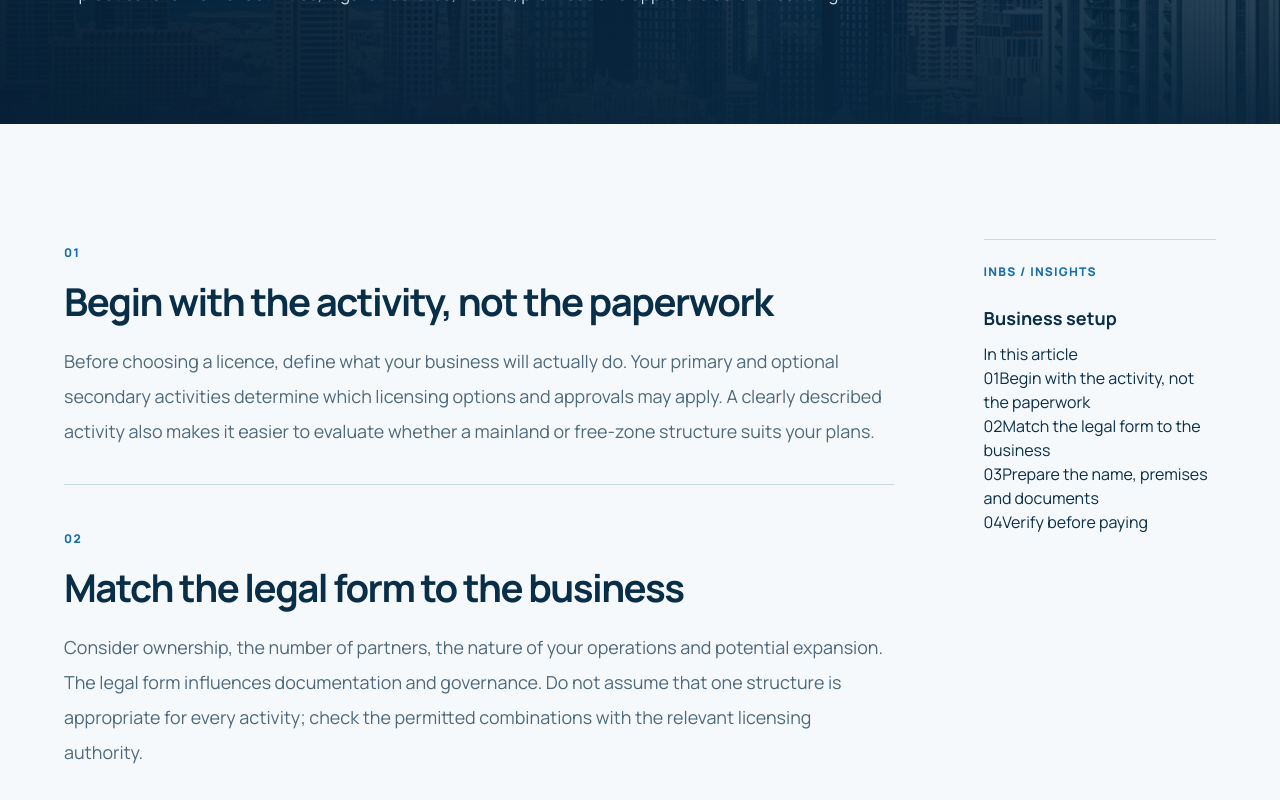
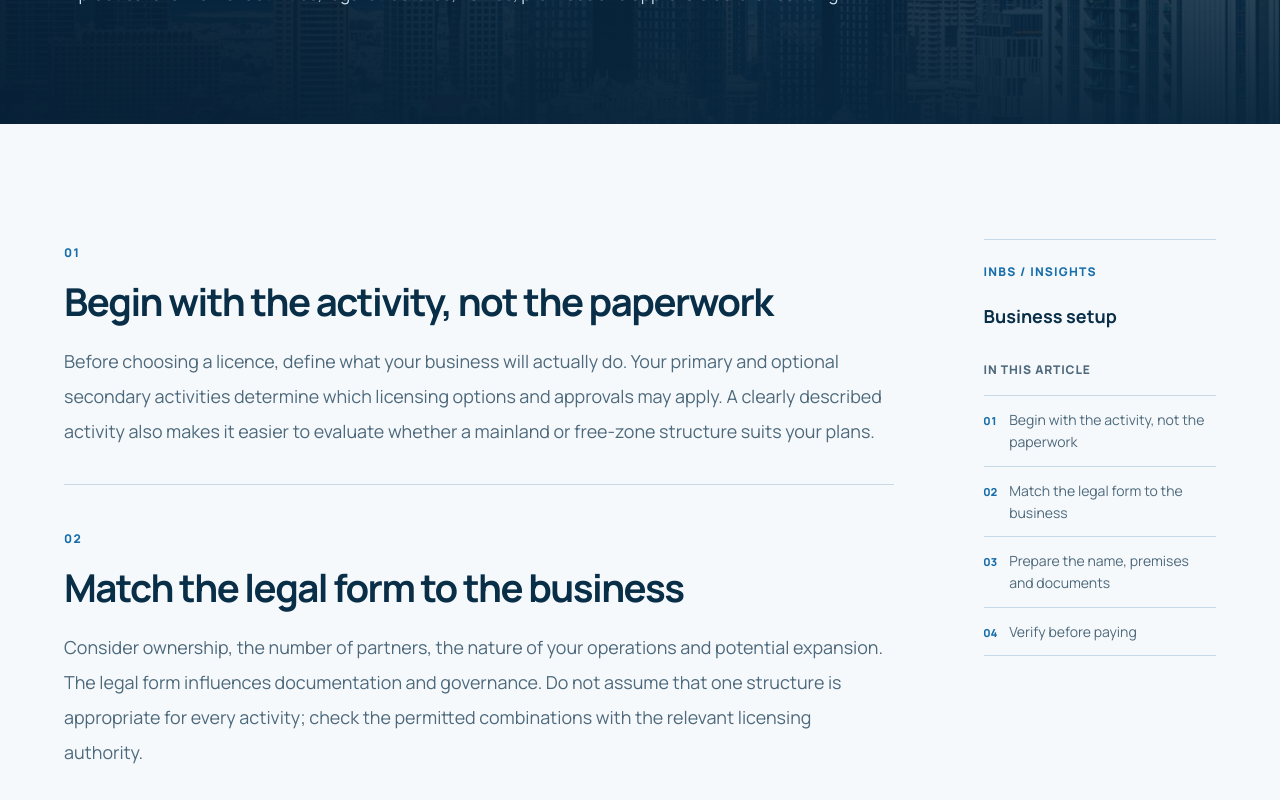
Before and after one commit to Bashar-alJabi/inbs-website, a Next.js app: page /en/insights/starting-a-business-in-dubai in a window 1280 px wide. Shown: the part 528-1328 px from the top of the page. Built offline with nearby package versions, Linux system fonts and the light colour scheme; no server answers.

Commit message:
feat(insights): replace decorative article sidebar with linked table of contents

```diff
--- a/src/styles/insights.css
+++ b/src/styles/insights.css
@@ -93,9 +93,18 @@
 .inbs-insights-article-source span,.inbs-insights-article-aside>span{display:block;font-size:12px;letter-spacing:.1em;font-weight:750;color:var(--i-accent);margin-bottom:14px}
 .inbs-insights-article-source a{display:inline-flex;align-items:center;gap:10px;font-weight:700;color:var(--i-ink);text-decoration:underline;text-underline-offset:4px;overflow-wrap:anywhere}
 .inbs-insights-article-source p{font-size:14px;line-height:1.8;color:var(--i-muted);margin:20px 0 0}
-.inbs-insights-article-aside{position:sticky;top:140px;border-top:1px solid var(--i-line);padding-top:23px;display:flex;flex-direction:column;gap:10px}
-.inbs-insights-article-aside strong{font-size:18px;font-weight:650}
-.inbs-insights-article-aside i{height:80px;width:80px;margin-top:22px;border:1px solid var(--i-accent);border-radius:50%;opacity:.5}
+.inbs-insights-article-sections>section{scroll-margin-top:125px}
+.inbs-insights-article-aside{position:sticky;top:140px;border-top:1px solid var(--i-line);padding-top:23px;display:flex;flex-direction:column;gap:8px;min-width:0}
+.inbs-insights-article-aside strong{font-size:18px;font-weight:650;line-height:1.5}
+.inbs-insights-article-aside nav{margin-top:23px}
+.inbs-insights-aside-label{font-size:12px;font-weight:750;letter-spacing:.07em;text-transform:uppercase;color:var(--i-muted);margin-bottom:16px}
+.inbs-insights-article-aside ol{list-style:none;margin:0;padding:0;border-top:1px solid var(--i-line)}
+.inbs-insights-article-aside li{border-bottom:1px solid var(--i-line)}
+.inbs-insights-article-aside li a{display:flex;align-items:baseline;gap:12px;padding:13px 0;color:var(--i-muted);font-size:14px;line-height:1.55;transition:color .2s ease}
+.inbs-insights-article-aside li a>span:first-child{flex:none;color:var(--i-accent);font-size:11px;font-weight:750;font-variant-numeric:tabular-nums}
+.inbs-insights-article-aside li a:hover,.inbs-insights-article-aside li a:focus-visible{color:var(--i-accent)}
+[dir=rtl] .inbs-insights-aside-label{letter-spacing:0}
+@media(prefers-reduced-motion:reduce){.inbs-insights-article-aside li a{transition:none}}
 .inbs-insights-related{background:var(--i-surface);padding-block:clamp(78px,9vw,125px)}
 .inbs-insights-related .inbs-insights-cards{margin-top:48px;grid-template-columns:repeat(2,minmax(0,1fr));max-width:900px}
 html[data-theme=dark] .inbs-insights-page{--i-paper:#0b2235;--i-surface:#132f44;--i-ink:#e9f5fd;--i-muted:#b3cbdb;--i-line:#36566e;--i-accent:#8bceef}
```
